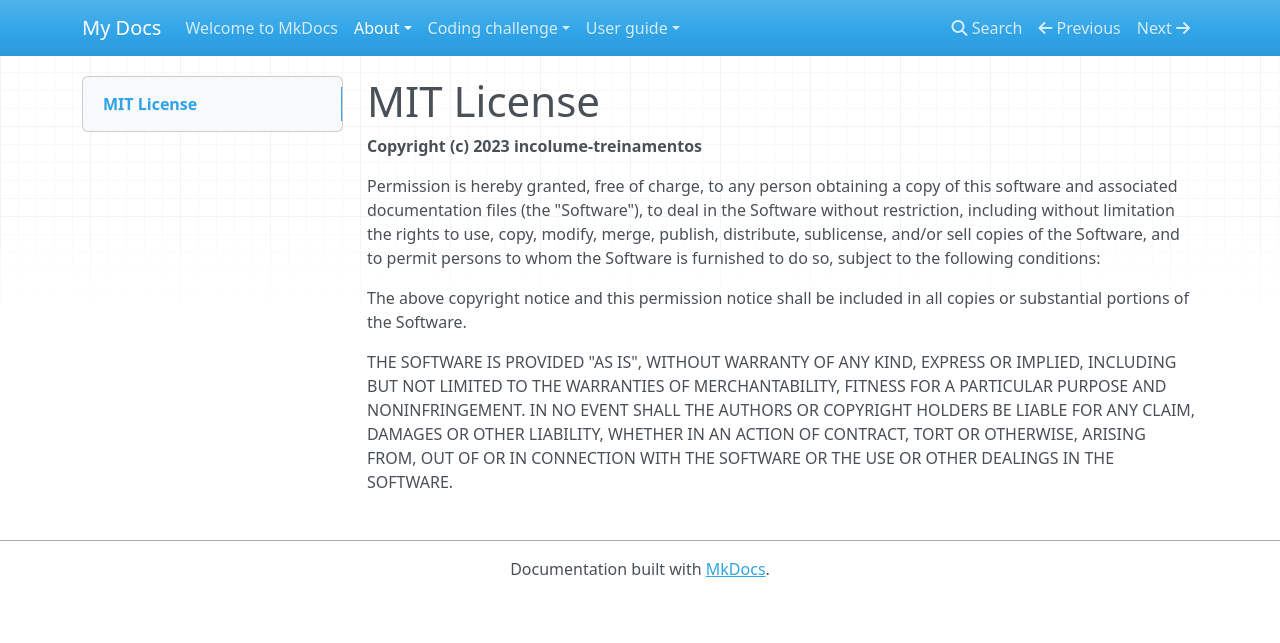
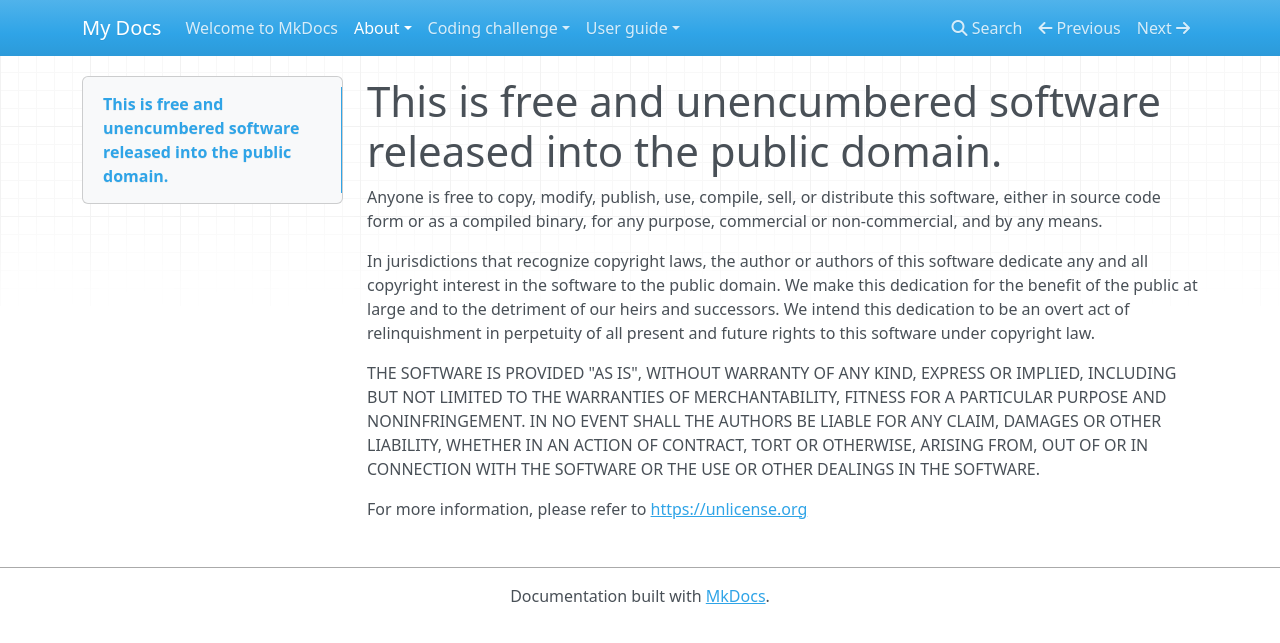
Before and after one commit to incolume-jedi/coding-dojo, an MkDocs documentation site: the page built from docs/about/LICENSE.md, in a window 1280 px wide. Shown: the top 643 px of the page. Built offline with MkDocs 1.6.1, drawn with Linux system fonts in a browser that asks for light colours; nearby versions of some CDN libraries.

Commit message:
docs: #99 Licença correta do projeto.

```diff
--- a/docs/about/LICENSE.md
+++ b/docs/about/LICENSE.md
@@ -1,21 +1,24 @@
-# MIT License
+# This is free and unencumbered software released into the public domain.
 
-**Copyright (c) 2023 incolume-treinamentos**
+Anyone is free to copy, modify, publish, use, compile, sell, or
+distribute this software, either in source code form or as a compiled
+binary, for any purpose, commercial or non-commercial, and by any
+means.
 
-Permission is hereby granted, free of charge, to any person obtaining a copy
-of this software and associated documentation files (the "Software"), to deal
-in the Software without restriction, including without limitation the rights
-to use, copy, modify, merge, publish, distribute, sublicense, and/or sell
-copies of the Software, and to permit persons to whom the Software is
-furnished to do so, subject to the following conditions:
+In jurisdictions that recognize copyright laws, the author or authors
+of this software dedicate any and all copyright interest in the
+software to the public domain. We make this dedication for the benefit
+of the public at large and to the detriment of our heirs and
+successors. We intend this dedication to be an overt act of
+relinquishment in perpetuity of all present and future rights to this
+software under copyright law.
 
-The above copyright notice and this permission notice shall be included in all
-copies or substantial portions of the Software.
+THE SOFTWARE IS PROVIDED "AS IS", WITHOUT WARRANTY OF ANY KIND,
+EXPRESS OR IMPLIED, INCLUDING BUT NOT LIMITED TO THE WARRANTIES OF
+MERCHANTABILITY, FITNESS FOR A PARTICULAR PURPOSE AND NONINFRINGEMENT.
+IN NO EVENT SHALL THE AUTHORS BE LIABLE FOR ANY CLAIM, DAMAGES OR
+OTHER LIABILITY, WHETHER IN AN ACTION OF CONTRACT, TORT OR OTHERWISE,
+ARISING FROM, OUT OF OR IN CONNECTION WITH THE SOFTWARE OR THE USE OR
+OTHER DEALINGS IN THE SOFTWARE.
 
-THE SOFTWARE IS PROVIDED "AS IS", WITHOUT WARRANTY OF ANY KIND, EXPRESS OR
-IMPLIED, INCLUDING BUT NOT LIMITED TO THE WARRANTIES OF MERCHANTABILITY,
-FITNESS FOR A PARTICULAR PURPOSE AND NONINFRINGEMENT. IN NO EVENT SHALL THE
-AUTHORS OR COPYRIGHT HOLDERS BE LIABLE FOR ANY CLAIM, DAMAGES OR OTHER
-LIABILITY, WHETHER IN AN ACTION OF CONTRACT, TORT OR OTHERWISE, ARISING FROM,
-OUT OF OR IN CONNECTION WITH THE SOFTWARE OR THE USE OR OTHER DEALINGS IN THE
-SOFTWARE.
+For more information, please refer to <https://unlicense.org>
```
